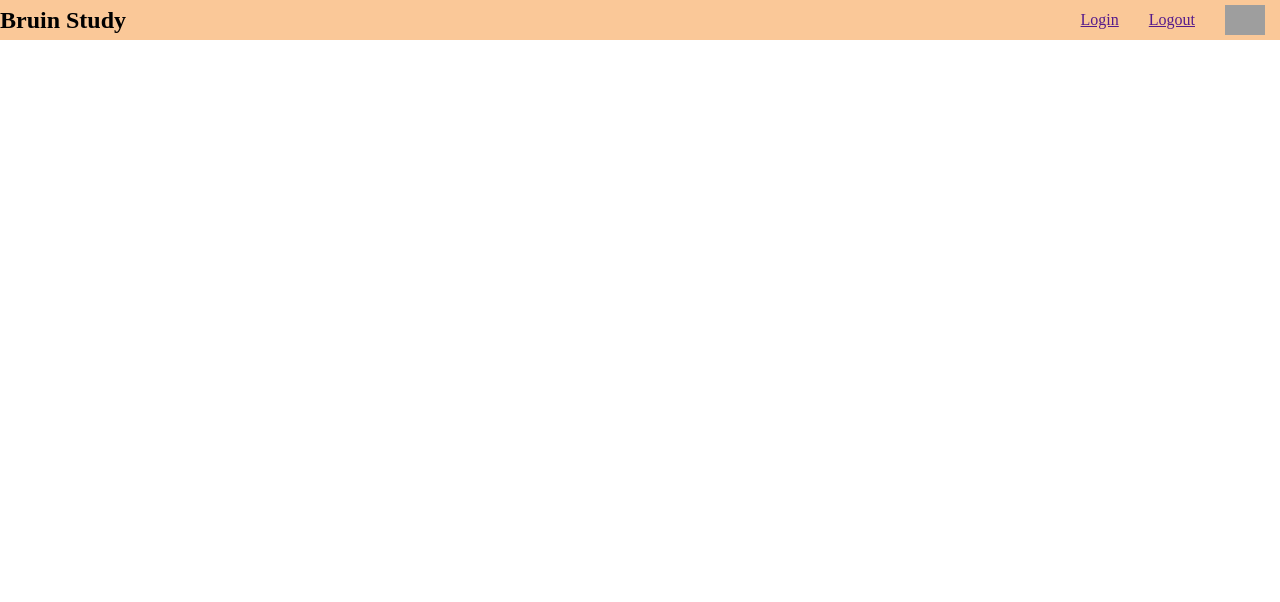
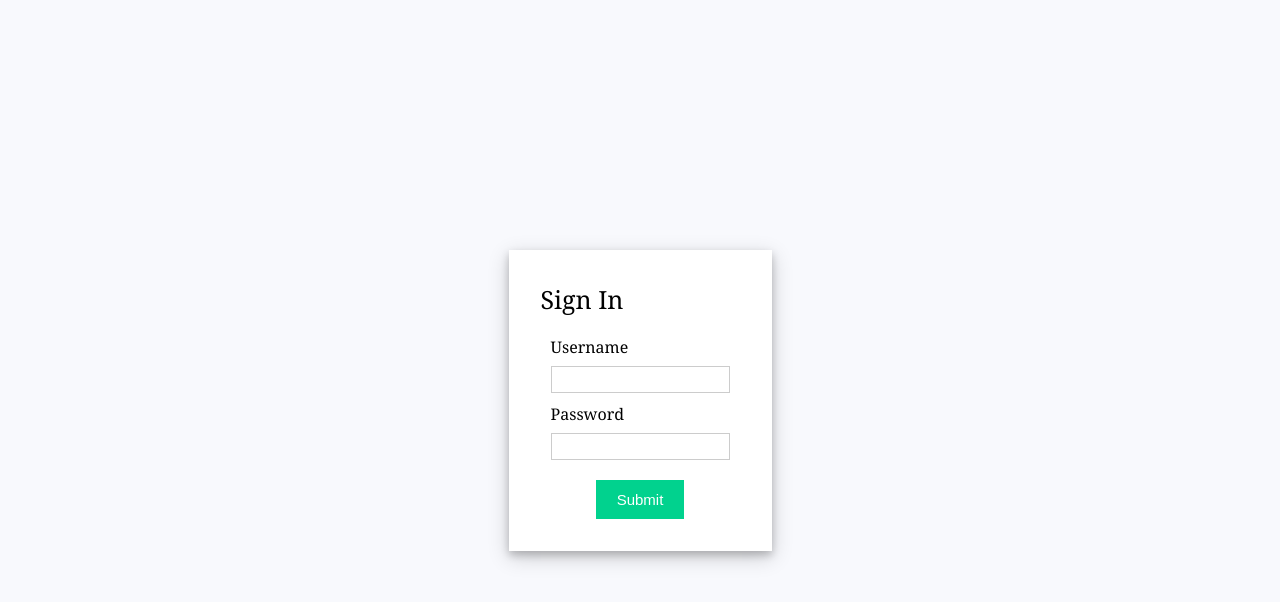
Before and after one commit to tonyechen/bruin-study, a React (Create React App) app in the folder frontend/: page /login in a window 1280 px wide. Shown: the top 602 px of the page. Built offline with nearby package versions, Linux system fonts and the light colour scheme; grey boxes are pictures that could not be loaded.

Commit message:
added login page

```diff
--- a/frontend/package.json
+++ b/frontend/package.json
@@ -8,7 +8,8 @@
     "@testing-library/user-event": "^13.5.0",
     "react": "^18.1.0",
     "react-dom": "^18.1.0",
-    "react-scripts": "5.0.1",
+    "react-router-dom": "^6.3.0",
+    "react-scripts": "^5.0.1",
     "web-vitals": "^2.1.4"
   },
   "scripts": {
--- a/frontend/src/App.js
+++ b/frontend/src/App.js
@@ -1,10 +1,11 @@
 import React from "react";
 
 import Header from "./components/Header";
+import Login from "./components/Login";
 
 const App = () => {
   return <div>
-      <Header />
+      <Login />
   </div>;
 };
 
--- a/frontend/src/components/Login.js
+++ b/frontend/src/components/Login.js
@@ -0,0 +1,93 @@
+import react, { useState } from "react";
+import {
+    BrowserRouter as Router,
+    Switch,
+    Route,
+    Link
+  } from "react-router-dom";
+
+  import "../login.css";
+
+function Login() {
+  // React States
+  const [errorMessages, setErrorMessages] = useState({});
+  const [isSubmitted, setIsSubmitted] = useState(false);
+
+  // User Login info
+  const database = [
+    {
+      username: "user1",
+      password: "pass1"
+    },
+    {
+      username: "user2",
+      password: "pass2"
+    }
+  ];
+
+  const errors = {
+    uname: "invalid username",
+    pass: "invalid password"
+  };
+
+  const handleSubmit = (event) => {
+    //Prevent page reload
+    event.preventDefault();
+
+    var { uname, pass } = document.forms[0];
+
+    // Find user login info
+    const userData = database.find((user) => user.username === uname.value);
+
+    // Compare user info
+    if (userData) {
+      if (userData.password !== pass.value) {
+        // Invalid password
+        setErrorMessages({ name: "pass", message: errors.pass });
+      } else {
+        setIsSubmitted(true);
+      }
+    } else {
+      // Username not found
+      setErrorMessages({ name: "uname", message: errors.uname });
+    }
+  };
+
+  // Generate JSX code for error message
+  const renderErrorMessage = (name) =>
+    name === errorMessages.name && (
+      <div className="error">{errorMessages.message}</div>
+    );
+
+  // JSX code for login form
+  const renderForm = (
+    <div className="form">
+      <form onSubmit={handleSubmit}>
+        <div className="input-container">
+          <label>Username </label>
+          <input type="text" name="uname" required />
+          {renderErrorMessage("uname")}
+        </div>
+        <div className="input-container">
+          <label>Password </label>
+          <input type="password" name="pass" required />
+          {renderErrorMessage("pass")}
+        </div>
+        <div className="button-container">
+          <input type="submit" />
+        </div>
+      </form>
+    </div>
+  );
+
+  return (
+    <div className="app">
+      <div className="login-form">
+        <div className="title">Sign In</div>
+        {isSubmitted ? <div>User is successfully logged in</div> : renderForm}
+      </div>
+    </div>
+  );
+}
+
+export default Login;
--- /dev/null
+++ b/frontend/src/login.css
@@ -0,0 +1,63 @@
+.app {
+    font-family: sans-serif;
+    display: flex;
+    align-items: center;
+    justify-content: center;
+    flex-direction: column;
+    gap: 20px;
+    height: 100vh;
+    font-family: Cambria, Cochin, Georgia, Times, "Times New Roman", serif;
+    background-color: #f8f9fd;
+  }
+
+  input[type="text"],
+  input[type="password"] {
+    height: 25px;
+    border: 1px solid rgba(0, 0, 0, 0.2);
+  }
+
+  input[type="submit"] {
+    margin-top: 10px;
+    cursor: pointer;
+    font-size: 15px;
+    background: #01d28e;
+    border: 1px solid #01d28e;
+    color: #fff;
+    padding: 10px 20px;
+  }
+
+  input[type="submit"]:hover {
+    background: #6cf0c2;
+  }
+
+  .button-container {
+    display: flex;
+    justify-content: center;
+  }
+
+  .login-form {
+    background-color: white;
+    padding: 2rem;
+    box-shadow: 0 4px 8px 0 rgba(0, 0, 0, 0.2), 0 6px 20px 0 rgba(0, 0, 0, 0.19);
+  }
+
+  .list-container {
+    display: flex;
+  }
+
+  .error {
+    color: red;
+    font-size: 12px;
+  }
+
+  .title {
+    font-size: 25px;
+    margin-bottom: 20px;
+  }
+
+  .input-container {
+    display: flex;
+    flex-direction: column;
+    gap: 8px;
+    margin: 10px;
+  }
```
Also changed, not shown: 1 other file (tests, documents, lock files or other folders).
